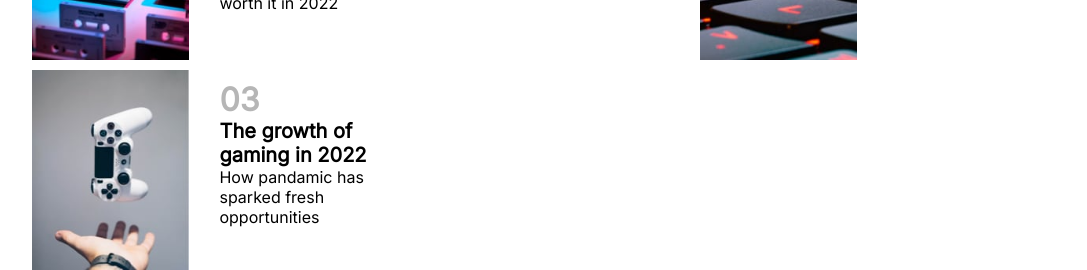
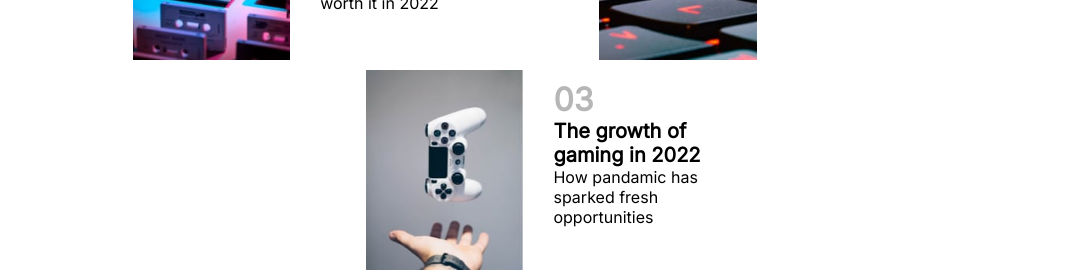
Before and after one commit to BharathSiddoji/frontendmentor--challenge, a plain HTML site: page index.html in a window 1280 px wide. Shown: the part 762-1032 px from the top of the page, without its empty margins (96-1183 px from the left). Drawn offline with Linux system fonts and the light colour scheme.

Commit message:
Update styles.css

```diff
--- a/styles.css
+++ b/styles.css
@@ -146,12 +146,12 @@ object-fit: cover;
 }
 
 .container-3{
-    width: 100%;
+     width: 100%;
     height: auto;
     display: flex;
-    justify-content: space-between;
+
     margin: 20px 0px 0px 0px;
-    flex-wrap:wrap;
+    justify-content: space-evenly;
     gap: 10px;
 }
 .cards{
@@ -181,6 +181,10 @@ object-fit: cover;
 @media only screen and (min-width: 769px) {
    .toggle-aside{
     display: none;
+   }
+   .container-3{
+    display: flex;
+    flex-wrap: wrap;
    }
   }
 @media only screen and (min-width: 600px) {
@@ -235,4 +239,7 @@ object-fit: cover;
         object-fit: cover;
         height: auto;
     }
+    .container-3{
+        flex-direction: column;
+    }
   }
```
